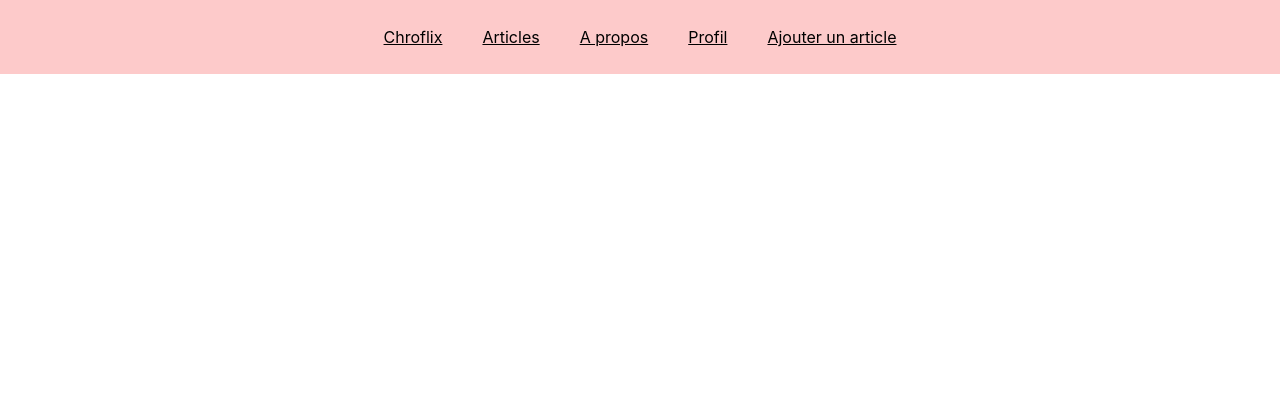
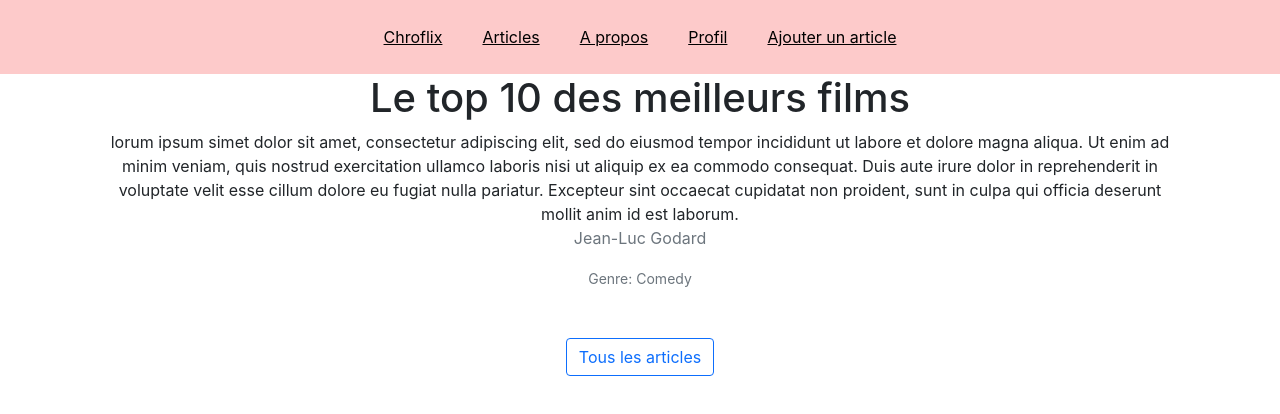
Before and after one commit to Melkibson/tp-reactblog, a React (Vite) app: page /posts/1 in a window 1280 px wide. Shown: the top 414 px of the page. Built offline with nearby package versions, Linux system fonts and the light colour scheme; data requests are answered from the project's data file.

Commit message:
ajouter page détail de l'article

```diff
--- a/src/App.jsx
+++ b/src/App.jsx
@@ -7,6 +7,7 @@ import About from "./pages/AboutPage";
 import ProfilePage from "./pages/ProfilePage";
 import Navigation from "./components/navigation/Navigation";
 import AddPage from "./pages/AddPage";
+import Post from "./components/post/Post";
 
 function App() {
 
@@ -23,6 +24,7 @@ function App() {
                        <Route path="/about" element={<About/>} />
                        <Route path="/profile" element={<ProfilePage/>} />
                        <Route path="/add" element={<AddPage/>} />
+                       <Route path="/posts/:id" element={<Post/>} />
                    </Fragment>
                </Routes>
            </div>
--- a/src/components/post/Post.jsx
+++ b/src/components/post/Post.jsx
@@ -1,7 +1,39 @@
+import {Link, useParams} from "react-router-dom";
+import {useEffect, useState} from "react";
+
 const Post = () => {
+    const [post, setPost] = useState({});
+    const postId = useParams().id;
+    const path = `http://localhost:3001/posts/${postId}`;
+    const getPost = () => {
+        fetch(path, {
+            method: "GET",
+            headers: {
+                "Content-Type": "application/json"
+            },
+        })
+            .then(res => res.json())
+            .then(data => setPost(data))
+            .catch(err => console.log(err));
+    }
+    useEffect(() => {
+        getPost();
+    }, [])
   return (
-    <div className="postContainer">
-      <h1>Post</h1>
+    <div className="container">
+
+      <h1>{post.title}</h1>
+        <div className="col-12">
+            <div className="container">
+                {post.content}
+            </div>
+            <p className="text-muted">{post.author}</p>
+            <small className="text-muted">Genre: {post.genre}</small>
+
+        </div>
+        <div className="col pt-5 pb-3">
+            <Link to="/posts" className="btn btn-outline-primary">Tous les articles</Link>
+        </div>
     </div>
   )
 }
--- a/src/components/posts/Posts.jsx
+++ b/src/components/posts/Posts.jsx
@@ -1,4 +1,5 @@
 import React, {useEffect} from "react";
+import {Link} from "react-router-dom";
 import "bootstrap/dist/css/bootstrap.css";
 import img1 from "../../images/img1.jpg";
 import img2 from "../../images/img2.jpg";
@@ -8,9 +9,7 @@ import {getPosts} from "../../utils/requests";
 const Posts = () => {
     const path = "http://localhost:3001/posts";
     const [posts, setPosts] = React.useState([]);
-    const removePost = () => {
 
-    };
     const handleRemove = (id) => {
         const newPosts = posts.filter(post => post.id !== id);
         fetch(path + `/${id}`, {
@@ -43,6 +42,7 @@ const Posts = () => {
                                         <div className="d-flex justify-content-between align-items-center">
                                             <small className="text-muted">Publié le 31 Mai 2022</small>
                                             <button onClick={() => handleRemove(post.id)} className="btn btn-danger">Supprimer</button>
+                                            <Link to={`/posts/${post.id}`} className="btn btn-primary">Lire l'article</Link>
                                         </div>
                                     </div>
                                 </div>
--- a/src/utils/requests.js
+++ b/src/utils/requests.js
@@ -1,6 +1,6 @@
 export const getPosts = (setPosts, path) => {
     fetch(path, {
-        method: "Get",
+        method: "GET",
         headers: {
             "Content-Type": "application/json"
         },
```
Also changed, not shown: src/pages/PostPage.jsx (added, +8 -0 lines).
